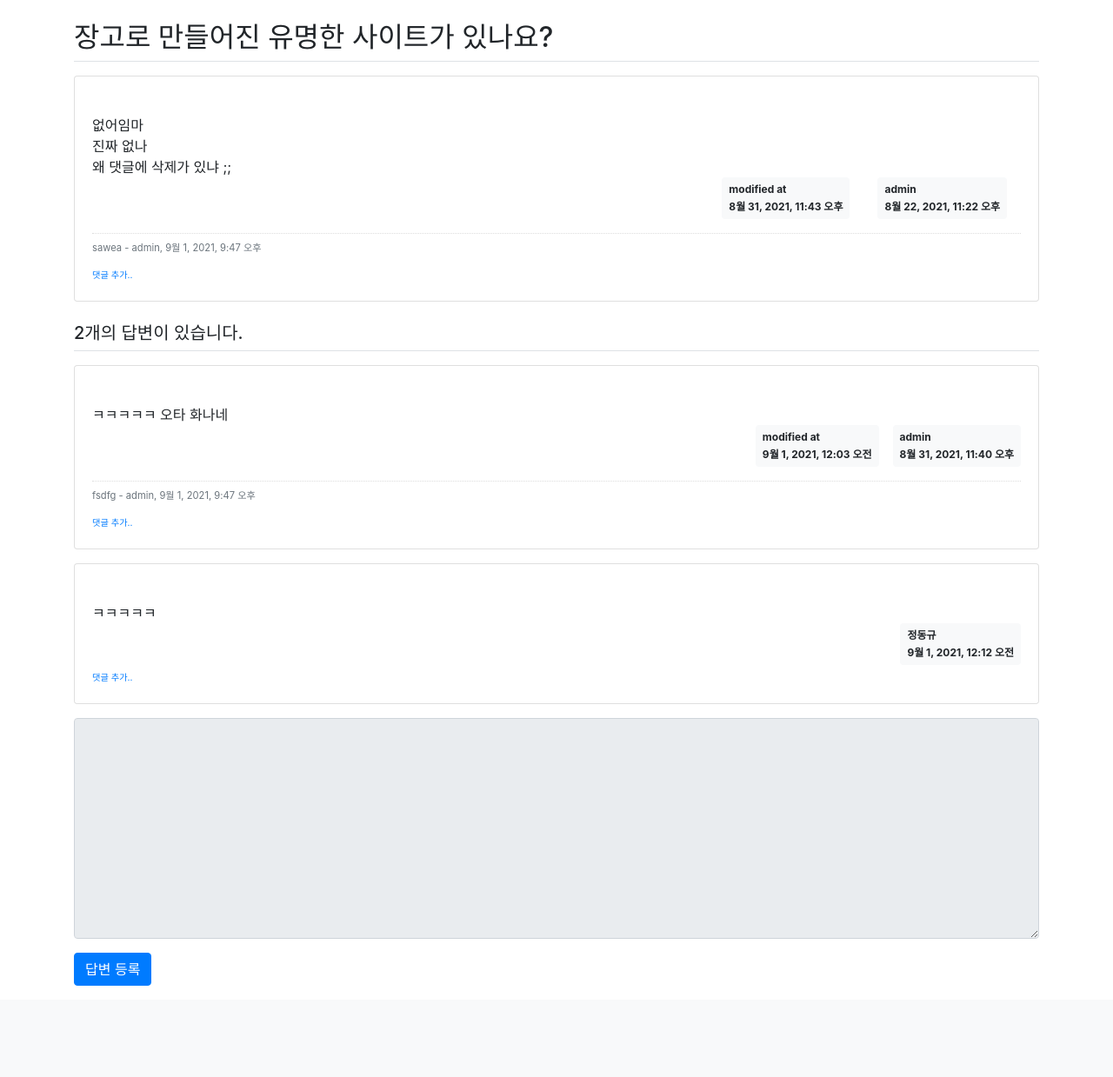
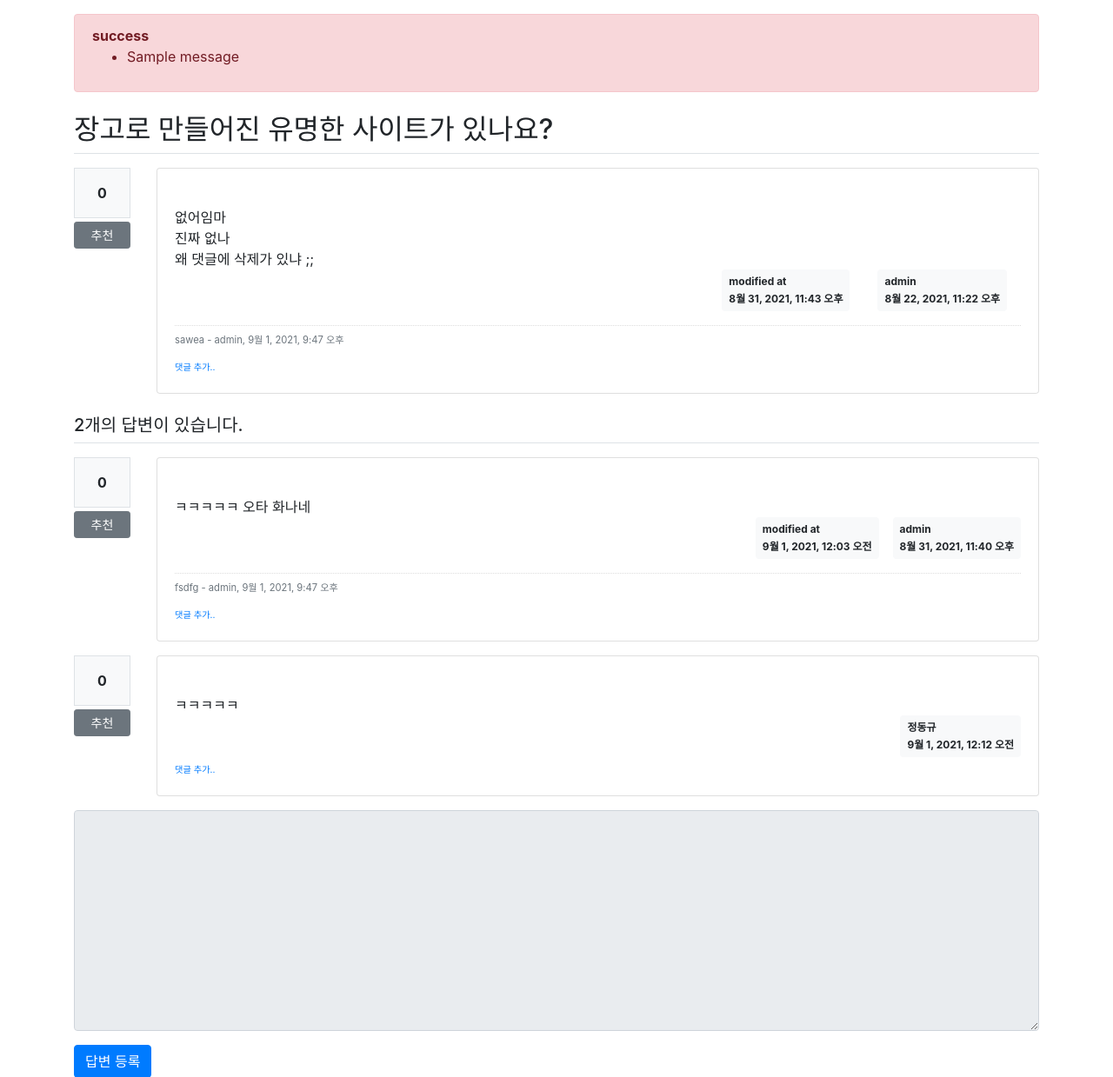
Before and after one commit to yummygyudon/DJango_Self, a Django app: page /firstapp/4/ in a window 1280 px wide. Shown: the part 57-1296 px from the top of the page at 87% size. Before the commit the page ends 1191 px from the top, so only its background shows below. Run offline with Django 3.2, Linux system fonts and the light colour scheme; data comes from the database, SQL or seed files in the repository; both versions use the stored data as it was after the commit; tables that the repository leaves empty hold one stand-in row (values such as "Sample post"); one stand-in notice (Sample message) is shown; some libraries are stand-ins or nearby versions.

Commit message:
2021.09.03_views 추천버튼&추천수 기능_javascript오타주의

```diff
--- a/project/studyproject/firstapp/models.py
+++ b/project/studyproject/firstapp/models.py
@@ -3,7 +3,8 @@ from django.contrib.auth.models import User
 
 class Question(models.Model) :
     #계정/사용자명
-    author = models.ForeignKey(User, on_delete=models.CASCADE)
+    author = models.ForeignKey(User, on_delete=models.CASCADE,
+                               related_name='author_question')
     #질문의 제목
     subject = models.CharField(max_length=200)
     #질문의 내용
@@ -12,12 +13,16 @@ class Question(models.Model) :
     create_date = models.DateTimeField()
     #수정 일시
     modify_date = models.DateTimeField(null=True, blank=True)
+    #추천
+    voter = models.ManyToManyField(User,
+                                   related_name='voter_questiion')
     def __str__(self):
         return self.subject
 
 class Answer(models.Model) :
     # 계정/사용자명
-    author = models.ForeignKey(User, on_delete=models.CASCADE)
+    author = models.ForeignKey(User, on_delete=models.CASCADE,
+                               related_name='author_answer')
     #특정 질문의 답변
     question = models.ForeignKey(Question, on_delete=models.CASCADE)
     #답변의 내용
@@ -26,6 +31,10 @@ class Answer(models.Model) :
     create_date = models.DateTimeField()
     #수정 일시
     modify_date = models.DateTimeField(null=True, blank=True)
+    #추천
+    voter = models.ManyToManyField(User,
+                                   related_name='voter_answer')
+
 
 class Comment(models.Model) :
     author = models.ForeignKey(User, on_delete=models.CASCADE)
--- a/project/studyproject/firstapp/urls.py
+++ b/project/studyproject/firstapp/urls.py
@@ -1,5 +1,5 @@
 from django.urls import path
-from .views import base_views, question_views, answer_views, comment_views
+from .views import base_views, question_views, answer_views, comment_views, vote_views
 
 app_name = 'firstapp'
 
@@ -53,4 +53,12 @@ urlpatterns = [
     path('comment/delete/answer/<int:comment_id>/',
          comment_views.comment_delete_answer,
          name='comment_delete_answer'),
+
+    # vote_views
+    path('vote/question/<int:question_id>/',
+         vote_views.vote_question,
+         name='vote_question'),
+    path('vote/answer/<int:answer_id>/',
+         vote_views.vote_answer,
+         name='vote_answer'),
 ]
--- a/project/studyproject/templates/firstapp/question_detail.html
+++ b/project/studyproject/templates/firstapp/question_detail.html
@@ -7,8 +7,28 @@
     <!-- 인터프리터 형식이기 때문에 되돌아온 값을 표시하려면 입력 Form보다 위에 위치해야함. -->
 
 <div class="container my-3">
+    <!--사용자 오류(추천 오류)-->
+    {% if messages %}
+    <div class="alert alert-danger my-3" role="alert">
+        {% for message in messages %}
+            <strong>{{ message.tags }}</strong>
+            <ul><li>{{ message.message }}</li></ul>
+        {% endfor %}
+    </div>
+    {% endif %}
     <h2 class="border-bottom py-2">{{ question.subject }}</h2>
-    <div class="card my-3">
+    <div class="row my-3">
+        <div class="col-1"><!--추천기능 구역-->
+            <div class="bg-light text-center p-3 border font-weight-bolder mb-1">
+                {{ question.voter.count }}
+            </div>
+            <!--추천버튼-->
+            <a href="#" data-uri="{% url 'firstapp:vote_question' question.id %}"
+               class="recommend btn btn-sm btn-secondary btn-block my-1">추천</a>
+        </div>
+        <div class="col-11">
+            <!--기존-->
+            <div class="card">
                 <div class="card-body">
                     <div class="card-text" style="white-space: pre-line;">
                         {{ question.content }}
@@ -65,11 +85,23 @@
                     <!--질문(Question) 댓글-->
                 </div>
             </div>
+        </div>
+    </div>
     <h5 class="border-bottom my-3 py-2">
         {{ question.answer_set.count }}개의 답변이 있습니다.
     </h5>
     {% for answer in question.answer_set.all %}
-    <div class="card my-3">
+    <div class="row my-3">
+        <div class="col-1"><!--추천버튼 영역-->
+            <div class="bg-light text-center p-3 border font-weight-bolder mb-1">
+                {{ answer.voter.count }}
+            </div>
+            <!--추천버튼-->
+            <a href="#" data-uri="{% url 'firstapp:vote_answer' answer.id %}"
+               class="recommend btn btn-sm btn-secondary btn-block my-1">추천</a>
+        </div>
+        <div class="col-11"><!--답변영역-->
+            <div class="card">
                 <div class="card-body">
                     <div class="card-text" style="white-space: pre-line;">
                         {{ answer.content }}
@@ -126,6 +158,8 @@
                     <!--답변(Answer) 댓글-->
                 </div>
             </div>
+        </div>
+    </div>
     {% endfor %}
     <form action="{% url 'firstapp:answer_create' question.id %}" method="post" class="my-3">
         {% csrf_token %}
@@ -156,6 +190,11 @@
                 location.href = $(this).data('uri');
             }
         });
+        $(".recommend").on('click', function(){
+            if(confirm("추천하시겠습니까?")){
+                location.href = $(this).data('uri');
+            }
+        });
     });
 </script>
 {% endblock %}
```
Also changed, not shown: project/studyproject/firstapp/views/vote_views.py (added, +30 -0 lines), project/studyproject/templates/firstapp/question_list.html (+8 -0 lines), project/studyproject/db.sqlite3, project/studyproject/firstapp/migrations/0006_auto_20210902_2307.py (added). Lines whose indentation alone changed are shown as unchanged.
